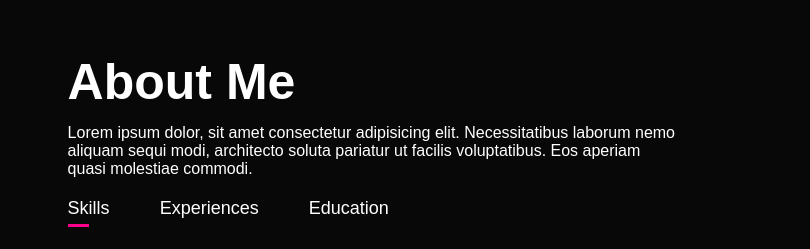
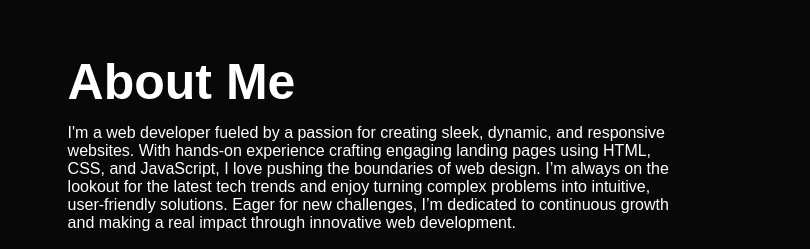
Before and after one commit to KiranMajhi559/Codsoft, a plain HTML site: page TASK 2/index.html in a window 1280 px wide. Shown: the part 840-1089 px from the top of the page, 470-1280 px from the left. Drawn offline with Linux system fonts and the light colour scheme.

Commit message:
done
its final

```diff
--- a/TASK 2/index.html
+++ b/TASK 2/index.html
@@ -38,9 +38,7 @@
                 </div>
                 <div class="about-col-2">
                     <h1 class="sub-title">About Me</h1>
-                    <p>Lorem ipsum dolor, sit amet consectetur adipisicing elit. Necessitatibus laborum nemo aliquam
-                        sequi modi, architecto soluta pariatur ut facilis voluptatibus. Eos aperiam quasi molestiae
-                        commodi.</p>
+                    <p>I'm a web developer fueled by a passion for creating sleek, dynamic, and responsive websites. With hands-on experience crafting engaging landing pages using HTML, CSS, and JavaScript, I love pushing the boundaries of web design. I’m always on the lookout for the latest tech trends and enjoy turning complex problems into intuitive, user-friendly solutions. Eager for new challenges, I’m dedicated to continuous growth and making a real impact through innovative web development.</p>
 
 
                     <div class="tab-titles">
```
Also changed, not shown: TASK 1/index.html (+1 -2 lines).
